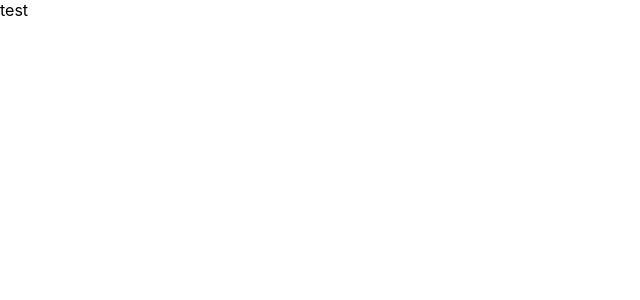
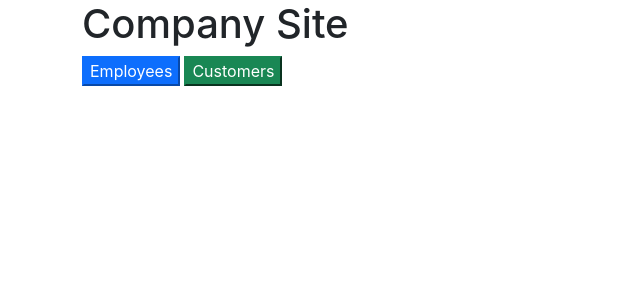
Before and after one commit to edwardtanguay/live-coding-react-bootstrap-bootswatch, a React (Vite) app: page / in a window 1280 px wide. Shown: the top 300 px of the page, without its empty margins (0-640 px from the left). Built offline with nearby package versions, Linux system fonts and the light colour scheme.

Commit message:
with cdn bootstrap

```diff
--- a/index.html
+++ b/index.html
@@ -5,6 +5,7 @@
     <link rel="icon" type="image/svg+xml" href="/src/favicon.svg" />
     <meta name="viewport" content="width=device-width, initial-scale=1.0" />
     <title>Vite App</title>
+    <link href="https://cdn.jsdelivr.net/npm/bootstrap@5.1.3/dist/css/bootstrap.min.css" rel="stylesheet" integrity="sha384-1BmE4kWBq78iYhFldvKuhfTAU6auU8tT94WrHftjDbrCEXSU1oBoqyl2QvZ6jIW3" crossorigin="anonymous">
   </head>
   <body>
     <div id="root"></div>
--- a/src/App.jsx
+++ b/src/App.jsx
@@ -1,7 +1,11 @@
 function App() {
   return (
     <div className="App">
-      test
+      <div className="container">
+       <h1>Company Site</h1>
+       <button className="btn-primary me-1 ">Employees</button>
+       <button className="btn-success">Customers</button>
+      </div>
     </div>
   )
 }
```
